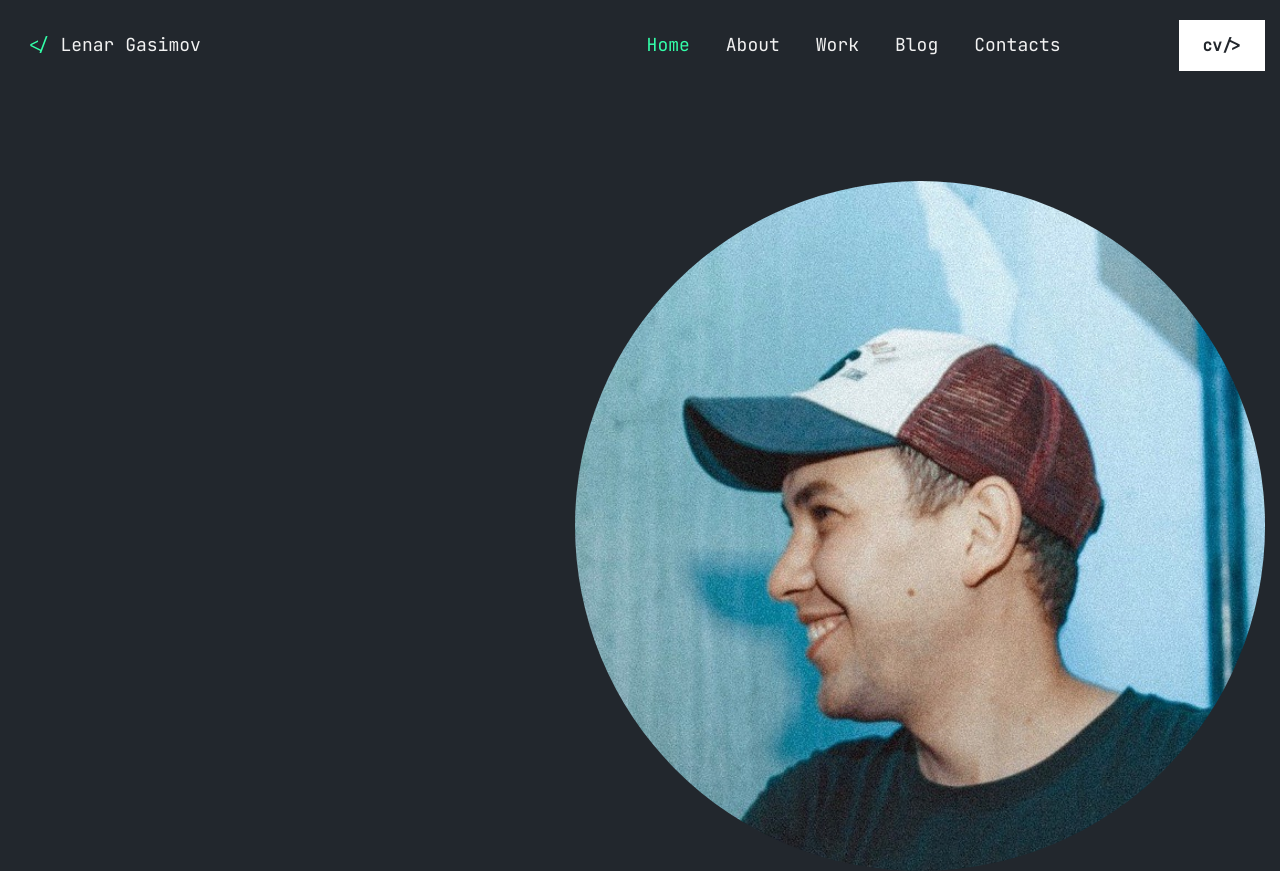
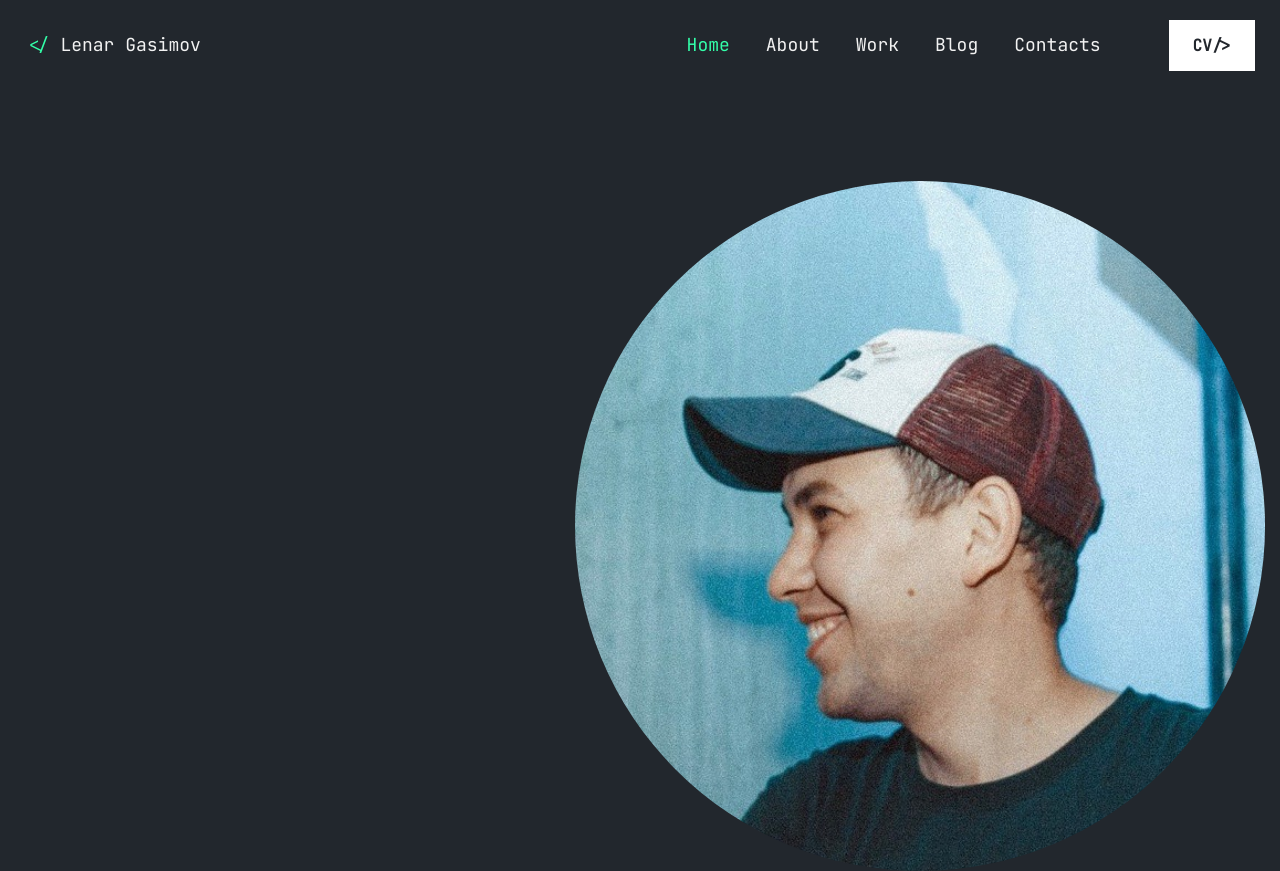
Before and after one commit to lenargasimov/lenargasimov.github.io, a plain HTML site: page index.html in a window 1280 px wide. Shown: the top 871 px of the page. Drawn offline with nearby package versions, Linux system fonts and the light colour scheme; no server answers.

Commit message:
refactor: updated margin for nav "CV" button

```diff
--- a/css/style.css
+++ b/css/style.css
@@ -72,7 +72,7 @@ a {
   float: right;
   background-color: #ffffff;
   border: none;
-  margin: 0 5px 0 100px;
+  margin: 0 15px 0 50px;
   cursor: pointer;
 }
 
@@ -407,6 +407,10 @@ input[type=text], select, textarea {
   padding: 10px;
 }
 
+.column-contact a:hover {
+  color: #33FFA9;
+}
+
 /* Clear floats after the columns */
 .row:after {
   content: "";
--- a/index.html
+++ b/index.html
@@ -32,7 +32,7 @@
     <div class="topnav-left">
       <a href="index.html"><span class="span">&lt;/</span> Lenar Gasimov</a>
     </div>
-    <button class="btn"><a href="cv" target="_blank">cv/></a></button>
+    <button class="btn"><a href="cv" target="_blank">CV/></a></button>
     <a href="contact.html">Contacts</a>
     <a href="https://lenar-blog.herokuapp.com" target="_blank">Blog</a>
     <a href="#work">Work</a>
```
